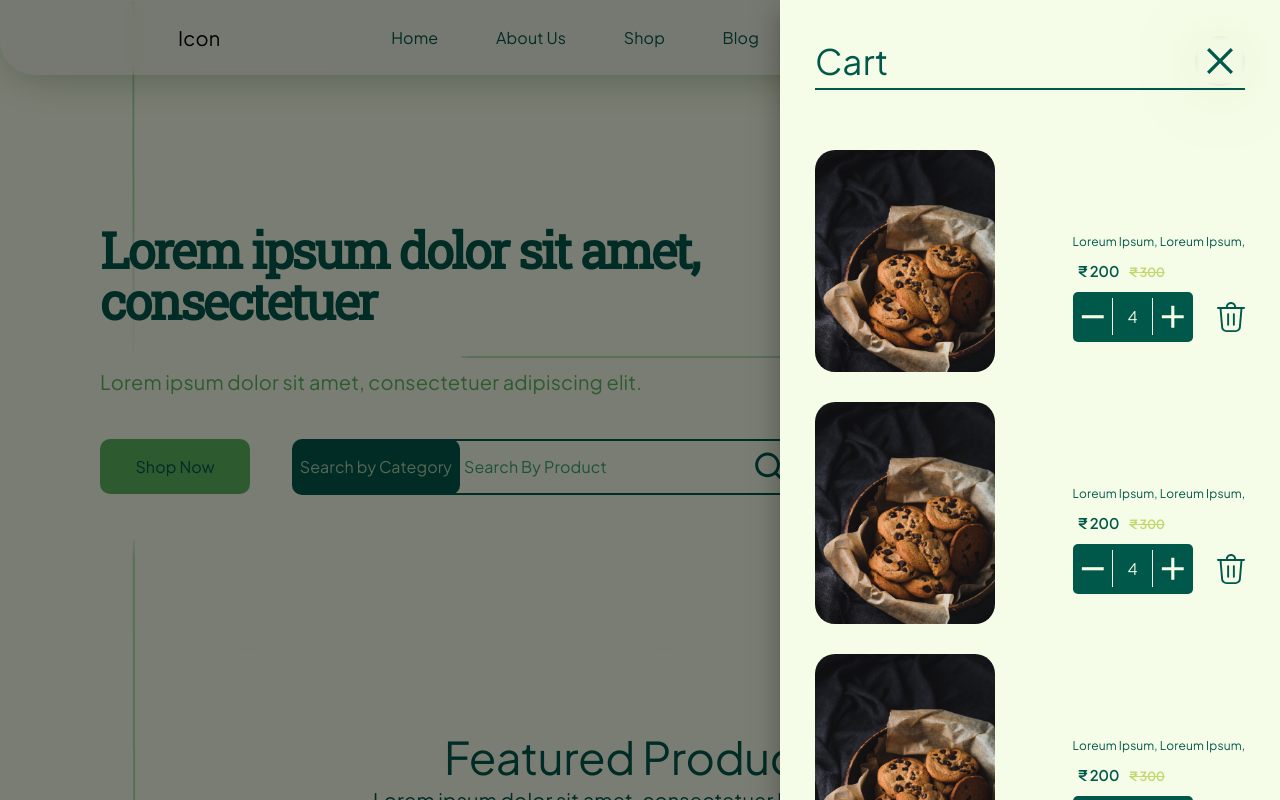
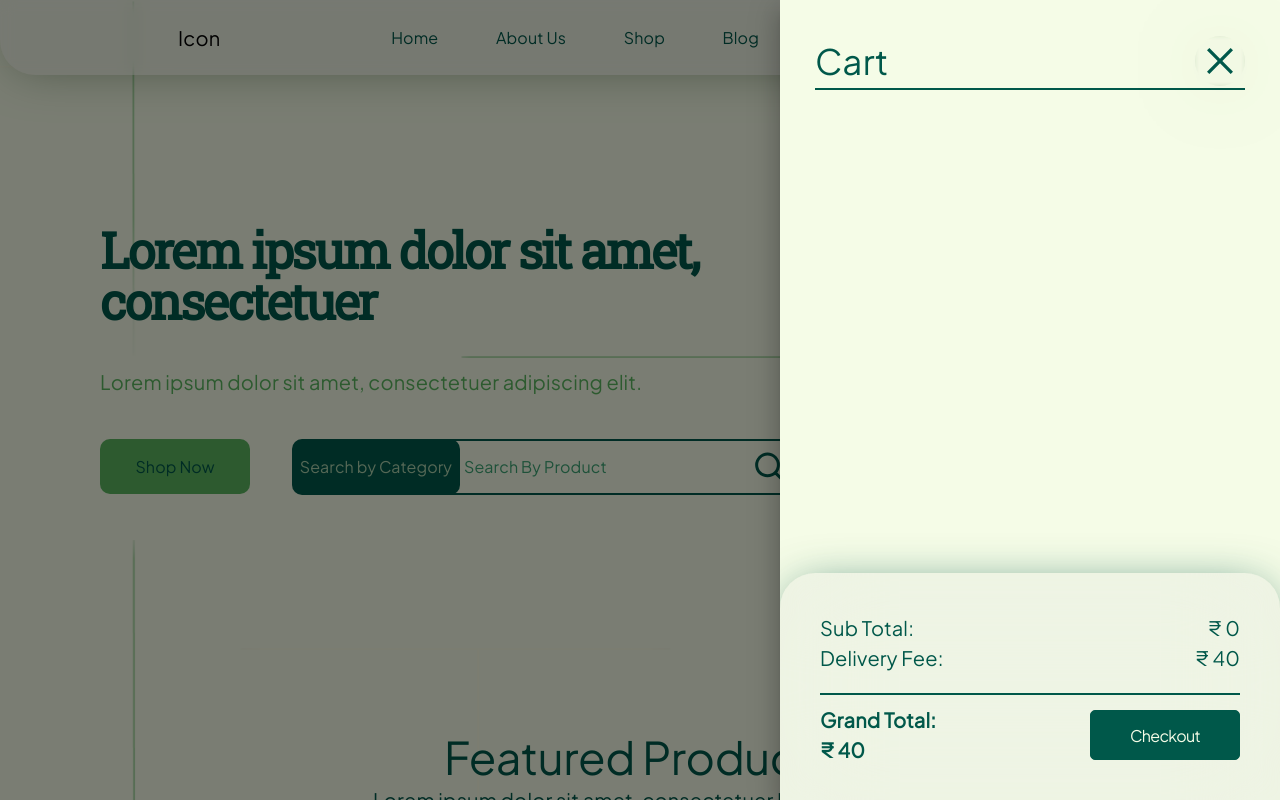
Before and after one commit to subru-37/sample-repo, a React (Vite) app in the folder client/: page / in a window 1280 px wide. Both pictures are taken after a click on the button 1170 px from the left and 37 px from the top of the page. Shown: the top 800 px of the page. Built offline with nearby package versions, Linux system fonts and the light colour scheme.

Commit message:
added redux toolkit for cart functionality

```diff
--- a/client/package.json
+++ b/client/package.json
@@ -14,6 +14,7 @@
     "@emotion/styled": "^11.11.0",
     "@mui/icons-material": "^5.14.1",
     "@mui/material": "^5.14.2",
+    "@reduxjs/toolkit": "^1.9.5",
     "aos": "^3.0.0-beta.6",
     "classnames": "^2.3.2",
     "localforage": "^1.10.0",
@@ -21,6 +22,7 @@
     "react": "^18.2.0",
     "react-dom": "^18.2.0",
     "react-image-size": "^2.0.2",
+    "react-redux": "^8.1.2",
     "react-router-dom": "^6.15.0",
     "react-slideshow-image": "^4.2.1",
     "sort-by": "^1.2.0"
--- a/client/src/Components/CartItem.tsx
+++ b/client/src/Components/CartItem.tsx
@@ -1,17 +1,41 @@
 import React from 'react';
-import { Box, Typography } from '@mui/material';
+import { Box, Button, Typography } from '@mui/material';
 import RemoveIcon from '@mui/icons-material/Remove';
 import AddIcon from '@mui/icons-material/Add';
 import WasteCan from '../utils/WasteCan';
+import { useDispatch, useSelector } from 'react-redux';
+import {
+  removeFromCart,
+  addToCart,
+  removeAll,
+  reduceProduct,
+  incrementProduct,
+} from '../Redux/features/CartSlice';
+import { products } from '../sampledata/products';
 type props = {
   price: string;
   discprice: string;
   name: string;
-  quanity: number;
+  quantity: number;
   image: string;
+  id: number;
 };
-const CartItem = ({ price, discprice, name, quanity, image }: props) => {
-  console.log(image);
+const CartItem = ({ price, discprice, name, quantity, image, id }: props) => {
+  const dispatch = useDispatch();
+  const products = useSelector((state: any) => state.cart);
+  const index = products.cart.findIndex((item: any) => id === item.id);
+  const removeProductHandler = (product: any) => {
+    dispatch(reduceProduct(product));
+  };
+  const addProductHandler = (product: any) => {
+    dispatch(incrementProduct(product));
+  };
+  // console.log(totalPrice)
+  // console.log(products);
+  const removeAllProduct = (product: any) => {
+    dispatch(removeAll(product));
+  };
+  // console.log(image);
   return (
     <Box
       sx={{
@@ -19,8 +43,8 @@ const CartItem = ({ price, discprice, name, quanity, image }: props) => {
         alignItems: 'center',
         justifyContent: 'space-between',
         flexDirection: 'row',
-        flexWrap:'wrap',
-        margin:'30px 0',
+        flexWrap: 'wrap',
+        margin: '30px 0',
         width: '100%',
       }}
     >
@@ -84,8 +108,15 @@ const CartItem = ({ price, discprice, name, quanity, image }: props) => {
               {price}
             </Typography>
           </Box>
-          {/* quanity */}
-          <Box sx={{display: 'flex', alignItems: 'center', justifyContent: 'space-between', flexDirection:'row'}}>
+          {/* quantity */}
+          <Box
+            sx={{
+              display: 'flex',
+              alignItems: 'center',
+              justifyContent: 'space-between',
+              flexDirection: 'row',
+            }}
+          >
             <Box
               sx={{
                 backgroundColor: 'green.darker',
@@ -96,18 +127,20 @@ const CartItem = ({ price, discprice, name, quanity, image }: props) => {
                 display: 'flex',
                 alignItems: 'center',
                 justifyContent: 'space-between',
-                flexDirection: 'row'
+                flexDirection: 'row',
               }}
             >
               <RemoveIcon
                 sx={{
                   color: '#F5FCE7',
                   borderRight: '0.5px solid #F5FCE7',
-                  fontSize:'5px',
+                  fontSize: '5px',
                   height: '75%',
                   width: '33%',
                 }}
+                onClick={() => removeProductHandler(products.cart[index])}
               />
+
               <Typography
                 sx={{
                   color: '#F5FCE7',
@@ -120,19 +153,22 @@ const CartItem = ({ price, discprice, name, quanity, image }: props) => {
                   justifyContent: 'center',
                 }}
               >
-                {quanity}
+                {quantity}
               </Typography>
               <AddIcon
                 sx={{
                   color: '#F5FCE7',
                   borderLeft: '0.5px solid #F5FCE7',
-                  fontSize:'5px',
+                  fontSize: '5px',
                   height: '75%',
                   width: '33%',
                 }}
+                onClick={() => addProductHandler(products.cart[index])}
               />
             </Box>
-            <WasteCan/>
+            <Box onClick={() => removeAllProduct(products.cart[index])}>
+              <WasteCan />
+            </Box>
           </Box>
         </Box>
       </Box>
--- a/client/src/Components/CartModal.tsx
+++ b/client/src/Components/CartModal.tsx
@@ -3,15 +3,31 @@ import { Box, Typography, Drawer, Button } from '@mui/material';
 import CartItem from './CartItem';
 import Close from '../utils/Close';
 import { cartitems } from '../sampledata/cartitem';
+import { useDispatch, useSelector } from 'react-redux';
+import {
+  addToCart,
+  removeAll,
+  removeFromCart,
+} from '../Redux/features/CartSlice';
 type props = {
   cartopen: boolean;
   setCartOpen: (open: boolean) => void;
 };
 const CartModal = ({ cartopen, setCartOpen }: props) => {
-  const subTotal = cartitems
-    .map((value, index) => Number(value.discprice.substring(2)) * value.quanity)
-    .reduce((total, value) => total + value);
   const delivery = 40;
+  const products = useSelector((state: any) => state.cart);
+  const totalPrice =
+    products.cart.length > 0
+      ? products.cart
+          .map(
+            (value: any) =>
+              Number(value.discprice.substring(2)) * value.quantity
+          )
+          .reduce((total: any, value: any) => total + value)
+      : 0;
+  // if (products.length === 0) {
+  //   return <EmptyCart />;
+  // }
   return (
     <Drawer
       anchor="right"
@@ -28,13 +44,11 @@ const CartModal = ({ cartopen, setCartOpen }: props) => {
         sx={{
           width: { xs: '100vw', sm: '500px' },
           //   minHeight: '100vh',
-          padding: '35px 35px 0 35px',
           display: 'flex',
           alignItems: 'center',
           justifyContent: 'flex-start',
           flexDirection: 'column',
           position: 'relative',
-          boxSizing: 'border-box',
         }}
       >
         <Box
@@ -42,7 +56,10 @@ const CartModal = ({ cartopen, setCartOpen }: props) => {
             display: 'flex',
             alignItems: 'center',
             justifyContent: 'space-between',
+            minHeight: '100vh',
             flexDirection: 'column',
+            padding: '35px 35px 0 35px',
+            boxSizing: 'border-box',
             width: '100%',
           }}
         >
@@ -80,8 +97,10 @@ const CartModal = ({ cartopen, setCartOpen }: props) => {
 
           {/* Items */}
           <Box sx={{ width: '100%', marginTop: '30px' }}>
-            {cartitems.map((value, index) => (
+            {products.cart.length > 0 &&
+              products.cart.map((value: any, index: any) => (
                 <CartItem
+                  id={value.id}
                   image={
                     'url(), lightgray -32.2px -6px / 112.96% 114.239% no-repeat'.substring(
                       0,
@@ -95,7 +114,7 @@ const CartModal = ({ cartopen, setCartOpen }: props) => {
                   price={value.price}
                   discprice={value.discprice}
                   name={value.name}
-                quanity={value.quanity}
+                  quantity={value.quantity}
                 />
               ))}
           </Box>
@@ -156,7 +175,7 @@ const CartModal = ({ cartopen, setCartOpen }: props) => {
                       fontWeight: '500',
                     }}
                   >
-                    ₹ {subTotal}
+                    ₹ {totalPrice}
                   </Typography>
                 </Box>
                 <Box
@@ -222,7 +241,7 @@ const CartModal = ({ cartopen, setCartOpen }: props) => {
                       color: 'green.main',
                     }}
                   >
-                    ₹ {subTotal + delivery}
+                    ₹ {totalPrice + delivery}
                   </Typography>
                 </Box>
                 <Button
@@ -234,11 +253,11 @@ const CartModal = ({ cartopen, setCartOpen }: props) => {
                     '&:hover': {
                       backgroundColor: 'green.darker',
                     },
-                    height:'50px',
-                    width:'150px',
-                    display:'flex',
-                    alignItems:'center',
-                    justifyContent:'center'
+                    height: '50px',
+                    width: '150px',
+                    display: 'flex',
+                    alignItems: 'center',
+                    justifyContent: 'center',
                   }}
                 >
                   <Typography
--- a/client/src/Components/ProductDetail.tsx
+++ b/client/src/Components/ProductDetail.tsx
@@ -14,10 +14,15 @@ import FavoriteIcon from '@mui/icons-material/Favorite';
 import FavoriteBorderIcon from '@mui/icons-material/FavoriteBorder';
 import Plus from '../utils/Plus';
 import { useMediaQuery } from '@mui/material';
+import { useDispatch, useSelector } from 'react-redux';
+import { removeFromCart, addToCart } from '../Redux/features/CartSlice';
+import { cartitems as sampleData} from '../sampledata/cartitem';
+import { sample } from 'lodash';
 const ProductDetail = ({ height, width, bgsize }: props) => {
-    const width600 = useMediaQuery('(max-width: 600px)');
+  const width600 = useMediaQuery('(max-width: 600px)');
   const [wishlist, setWishList] = React.useState<boolean>(false);
   const { id } = useParams();
+  const index = Number(id);
   //temporary slides
   const details = cartitems[Number(id)];
   const slides = cartitems.map((value, index) => {
@@ -25,25 +30,30 @@ const ProductDetail = ({ height, width, bgsize }: props) => {
       'https://s3-alpha-sig.figma.com/img/8626/c029/16041bebadaa211a5e4a01c642f2f2fc?Expires=1693180800&Signature=dyWUnVcEWhUVTC87u~pI38Ek~XIku0m7rgAC66IrdPc5Yp2WHQ0e14bXrUgkCtqFVGZMFQ9JZbzdb-aHcaj4~Hx4dbSbvmRneK61BhgitkpSnUpfCECAdYhWUfu~~xHAzikJxpGkaUCBtqsaqMmGhN4qHvte8XjAYeibZs5elIhi7OtgwJW6P~omCc75hUE178VLygMi8FQxi8ZBJA9cZOnMKoM597Hhp15-Jp5QIe~rOp4A~HiRRVs1onLqQF8z5LlBau63uNO51htJ5SW58~9cq26W8xgo1M7wC0XowAE~YYuUp6MBPisDLsrbDnZ9FDWkfAuAIClyyFBYIcJMfQ__&Key-Pair-Id=APKAQ4GOSFWCVNEHN3O4'
     );
     const aspectratio = dimensions?.width / dimensions?.height;
-    console.log(aspectratio)
+    // console.log(aspectratio);
     // width / height = 0.8
     return (
       <Box
         sx={{
           height: {
-            xs:'50vh',
-            sm:`calc(300px/${aspectratio})`,
-            md:`calc(450px/${aspectratio})`,
-            lg: `calc(550px/${aspectratio})`
+            xs: '50vh',
+            sm: `calc(300px/${aspectratio})`,
+            md: `calc(450px/${aspectratio})`,
+            lg: `calc(550px/${aspectratio})`,
           },
-          width: { xs: `calc(50vh*${aspectratio})`, sm: `300px`,md: '450px' ,lg:'550px' },
+          width: {
+            xs: `calc(50vh*${aspectratio})`,
+            sm: `300px`,
+            md: '450px',
+            lg: '550px',
+          },
           backgroundImage: `url(${highqualitysample})`,
           //   backgroundColor: 'green.darker',
           backgroundSize: {
-            xs:`50vh calc(50vh/${aspectratio})`,
-            sm:`300px calc(300px/${aspectratio})`,
-            md:`450px calc(450px/${aspectratio})`,
-            lg:`550px calc(550px/${aspectratio})`
+            xs: `50vh calc(50vh/${aspectratio})`,
+            sm: `300px calc(300px/${aspectratio})`,
+            md: `450px calc(450px/${aspectratio})`,
+            lg: `550px calc(550px/${aspectratio})`,
           },
           borderRadius: '20px',
           backgroundRepeat: 'no-repeat',
@@ -52,6 +62,17 @@ const ProductDetail = ({ height, width, bgsize }: props) => {
     );
   });
   // console.log(slides);
+  const dispatch = useDispatch();
+  const products = useSelector((state: any) => state.cart);
+  // const totalPrice = products
+  //   .map((value: any) => Number(value.discprice.substring(2)) * value.quanity)
+  //   .reduce((total: any, value: any) => total + value);
+  const removeProductHandler = (product: any) => {
+    dispatch(removeFromCart(product));
+  };
+  const addProductHandler = (product: any) => {
+    dispatch(addToCart(product));
+  };
   return (
     <Box
       sx={{
@@ -204,6 +225,9 @@ const ProductDetail = ({ height, width, bgsize }: props) => {
                 minWidth: '150px',
                 marginLeft: '25px',
               }}
+             onClick={()=> {
+              addProductHandler(sampleData[index]);
+             }}
             >
               <Typography
                 sx={{
--- /dev/null
+++ b/client/src/Redux/features/CartSlice.tsx
@@ -0,0 +1,87 @@
+import { createSlice } from '@reduxjs/toolkit';
+
+const initialState = {
+  cart: [
+    // {
+    //   image: '',
+    //   price: '',
+    //   discprice: '',
+    //   name: '',
+    //   summary: '',
+    //   desc: '',
+    //   quantity: 0,
+    //   id: 100000000,
+    // },
+  ],
+};
+type cartitem = {
+  image: string;
+  price: string;
+  discprice: string;
+  name: string;
+  summary: string;
+  desc: string;
+  quantity: number;
+  id: number;
+};
+export const CartSlice = createSlice({
+  name: 'cart',
+  initialState,
+  reducers: {
+    addToCart(state, action) {
+      //if that action product has already in cart then if block will work
+      console.log(action.payload)
+      const itemIndex = state.cart.findIndex(
+        (item) => item.id === action.payload.id
+      );
+      if (itemIndex >= 0) {
+        state.cart[itemIndex].quantity += 1;
+      } else {
+        const product = { ...action.payload, quantity: 1 };
+        state.cart.push(product);
+      }
+
+      localStorage.setItem('cart', JSON.stringify(state));
+    },
+    removeFromCart(state, action) {
+      const updatedCart = state.cart.filter((p) => p.id !== action.payload.id);
+      state.cart = updatedCart;
+      localStorage.setItem('cart', JSON.stringify(state));
+    },
+    removeAll(state, action) {
+      state.cart = [];
+      localStorage.setItem('cart', JSON.stringify(state));
+    },
+
+    reduceProduct(state, action) {
+      const itemIndex = state.cart.findIndex(
+        (item) => item.id === action.payload.id
+      );
+      console.log(state.cart[itemIndex])
+      if (state.cart[itemIndex].quantity > 1) {
+        state.cart[itemIndex].quantity -= 1;
+      } else if (state.cart[itemIndex].quantity === 1) {
+        const updatedCart = state.cart.filter((p) => p.id !== action.payload.id);
+        state.cart = updatedCart;
+      }
+      localStorage.setItem('cart', JSON.stringify(state));
+    },
+    incrementProduct(state, action) {
+      const itemIndex = state.cart.findIndex(
+        (item) => item.id === action.payload.id
+      );
+      if (state.cart[itemIndex].quantity >= 1) {
+        state.cart[itemIndex].quantity += 1;
+      }
+    },
+  },
+});
+
+export const {
+  addToCart,
+  removeFromCart,
+  removeAll,
+  reduceProduct,
+  incrementProduct,
+} = CartSlice.actions;
+export default CartSlice.reducer;
--- a/client/src/main.tsx
+++ b/client/src/main.tsx
@@ -5,6 +5,8 @@ import App from './App';
 import './index.css';
 import ErrorPage from './error-page';
 import { BrowserRouter } from 'react-router-dom';
+import { Provider } from 'react-redux';
+import { store } from './app/store';
 
 // const router = createBrowserRouter([
 //   {
@@ -17,7 +19,9 @@ import { BrowserRouter } from 'react-router-dom';
 ReactDOM.createRoot(document.getElementById('root') as HTMLElement).render(
   <React.StrictMode>
     <BrowserRouter>
-      <App />
+    <Provider store={store}>
+        <App />
+      </Provider>
     </BrowserRouter>
   </React.StrictMode>
 );
```
Also changed, not shown: client/src/app/store.tsx (added, +8 -0 lines), client/src/sampledata/cartitem.tsx (+6 -3 lines), 1 other file (tests, documents, lock files or other folders). Lines whose indentation alone changed are shown as unchanged.
